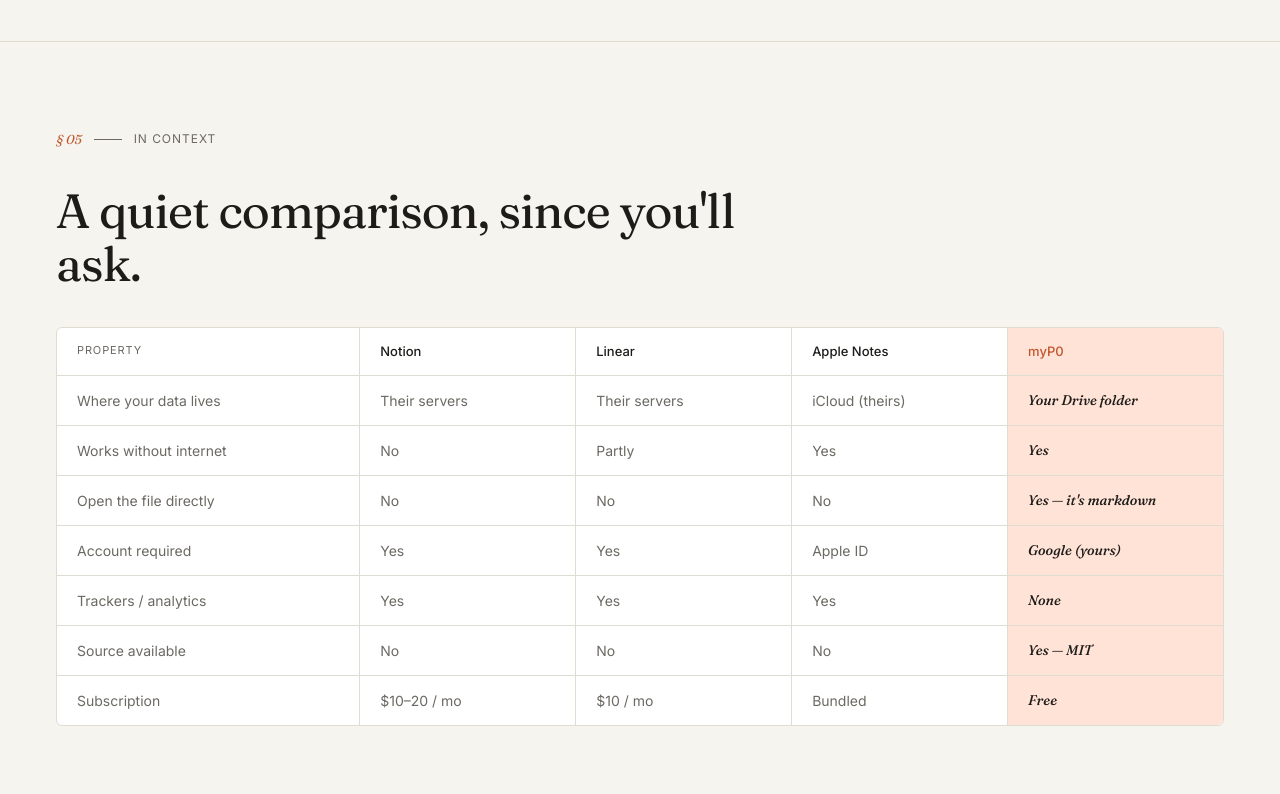
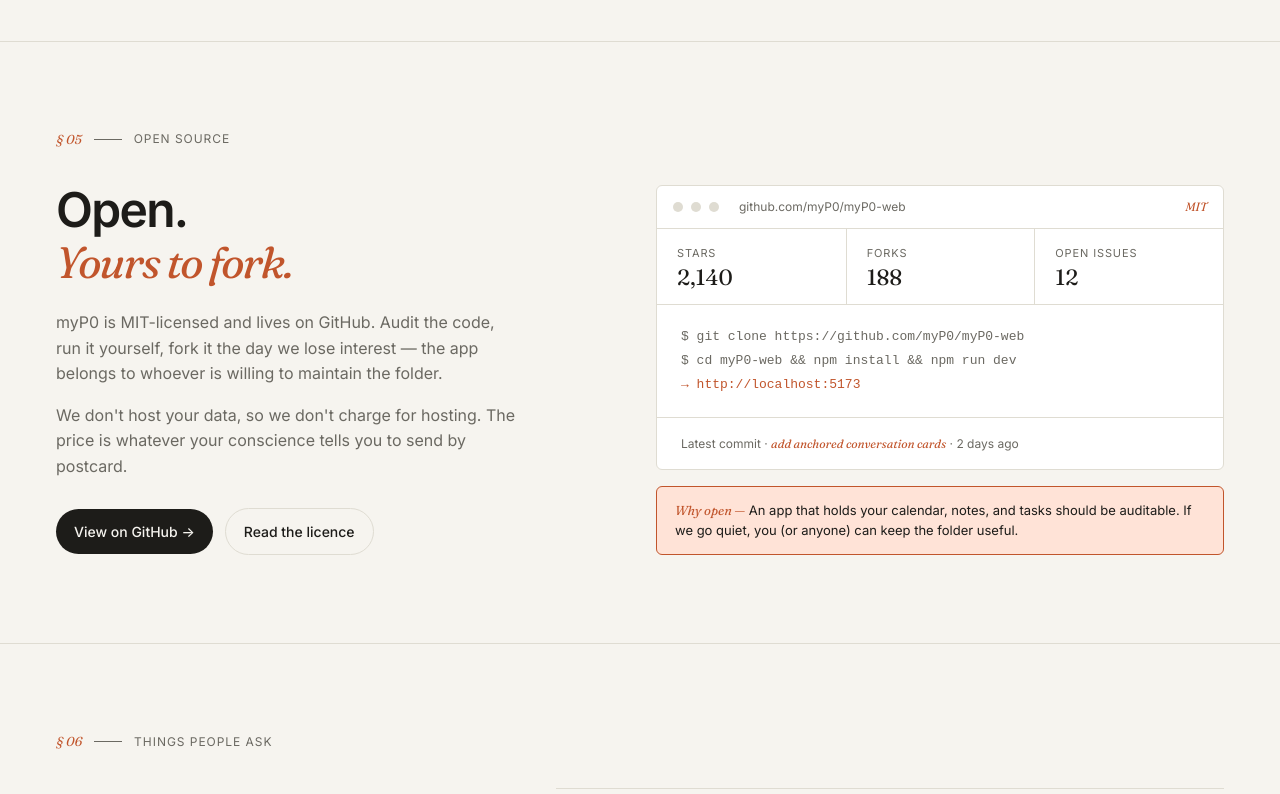
Before and after one commit to myP0/myP0-web, a SvelteKit app: page / in a window 1280 px wide. Shown: the part 2920-3714 px from the top of the page. Built offline with nearby package versions, Linux system fonts and the light colour scheme.

Commit message:
Drop the In-context comparison table
Remove the § 05 'A quiet comparison' section (Notion / Linear / Apple
Notes / myP0 grid) along with the compareCols and compareRows data.
Renumber the surviving sections so Open source is § 05 and FAQ is § 06.

```diff
--- a/src/routes/+page.svelte
+++ b/src/routes/+page.svelte
@@ -38,17 +38,6 @@
 		{ k: 'Servers', v: 'Zero' },
 		{ k: 'Trackers', v: 'Zero' },
 		{ k: 'Source', v: 'Open' }
-	];
-
-	const compareCols = ['Notion', 'Linear', 'Apple Notes', 'myP0'];
-	const compareRows: string[][] = [
-		['Where your data lives', 'Their servers', 'Their servers', 'iCloud (theirs)', 'Your Drive folder'],
-		['Works without internet', 'No', 'Partly', 'Yes', 'Yes'],
-		['Open the file directly', 'No', 'No', 'No', "Yes — it's markdown"],
-		['Account required', 'Yes', 'Yes', 'Apple ID', 'Google (yours)'],
-		['Trackers / analytics', 'Yes', 'Yes', 'Yes', 'None'],
-		['Source available', 'No', 'No', 'No', 'Yes — MIT'],
-		['Subscription', '$10–20 / mo', '$10 / mo', 'Bundled', 'Free']
 	];
 
 	const faqs: [string, string][] = [
@@ -379,62 +368,11 @@
 		</div>
 	</section>
 
-	<!-- §05 — COMPARISON -->
-	<section id="privacy" class="border-t border-rule px-14 py-[88px]">
+	<!-- §05 — OPEN SOURCE -->
+	<section id="open-source" class="border-t border-rule px-14 py-[88px]">
 		<div class="mx-auto max-w-[1280px]">
 			<div class="mb-9 flex items-center gap-3 text-[12px] uppercase tracking-[0.08em] text-dim">
 				<span class="font-serif text-[13px] italic normal-case tracking-normal text-accent">§ 05</span>
-				<span class="block h-px w-7 bg-dim"></span>
-				In context
-			</div>
-			<h2 class="mb-9 max-w-[760px] font-serif text-[48px] font-normal leading-[1.1] tracking-[-0.02em]">
-				A quiet comparison, since you'll ask.
-			</h2>
-			<div class="overflow-hidden rounded-md border border-rule bg-panel">
-				<div class="grid grid-cols-[1.4fr_repeat(4,1fr)] items-stretch">
-					<div class="border-b border-rule px-5 py-3.5 text-[11px] uppercase tracking-[0.08em] text-dim">
-						Property
-					</div>
-					{#each compareCols as c}
-						<div
-							class="border-b border-l border-rule px-5 py-3.5 text-[13px] font-medium {c === 'myP0'
-								? 'bg-accent-soft text-accent'
-								: 'bg-panel text-ink'}"
-						>
-							{c}
-						</div>
-					{/each}
-					{#each compareRows as row, ri}
-						<div
-							class="px-5 py-3.5 text-[14px] text-dim {ri === compareRows.length - 1
-								? ''
-								: 'border-b border-rule'}"
-						>
-							{row[0]}
-						</div>
-						{#each row.slice(1) as v, ci}
-							{@const isUs = ci === 3}
-							<div
-								class="border-l border-rule px-5 py-3.5 text-[14px] {ri === compareRows.length - 1
-									? ''
-									: 'border-b'} {isUs
-									? 'bg-accent-soft font-serif font-medium italic text-ink'
-									: 'text-dim'}"
-							>
-								{v}
-							</div>
-						{/each}
-					{/each}
-				</div>
-			</div>
-		</div>
-	</section>
-
-	<!-- §06 — OPEN SOURCE -->
-	<section id="open-source" class="border-t border-rule px-14 py-[88px]">
-		<div class="mx-auto max-w-[1280px]">
-			<div class="mb-9 flex items-center gap-3 text-[12px] uppercase tracking-[0.08em] text-dim">
-				<span class="font-serif text-[13px] italic normal-case tracking-normal text-accent">§ 06</span>
 				<span class="block h-px w-7 bg-dim"></span>
 				Open source
 			</div>
@@ -524,11 +462,11 @@
 		</div>
 	</section>
 
-	<!-- §07 — FAQ -->
+	<!-- §06 — FAQ -->
 	<section class="border-t border-rule px-14 py-[88px]">
 		<div class="mx-auto max-w-[1280px]">
 			<div class="mb-9 flex items-center gap-3 text-[12px] uppercase tracking-[0.08em] text-dim">
-				<span class="font-serif text-[13px] italic normal-case tracking-normal text-accent">§ 07</span>
+				<span class="font-serif text-[13px] italic normal-case tracking-normal text-accent">§ 06</span>
 				<span class="block h-px w-7 bg-dim"></span>
 				Things people ask
 			</div>
```
